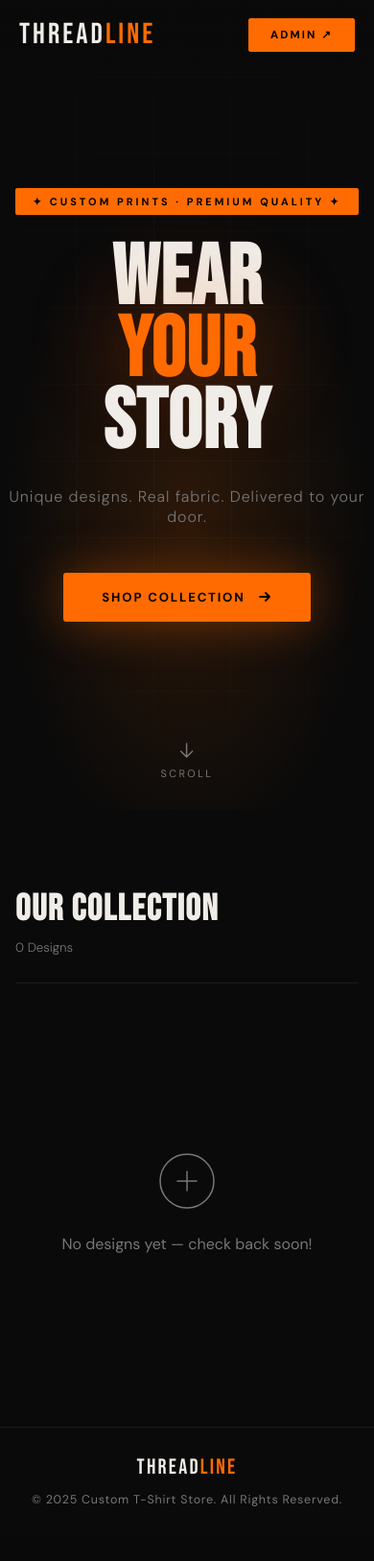
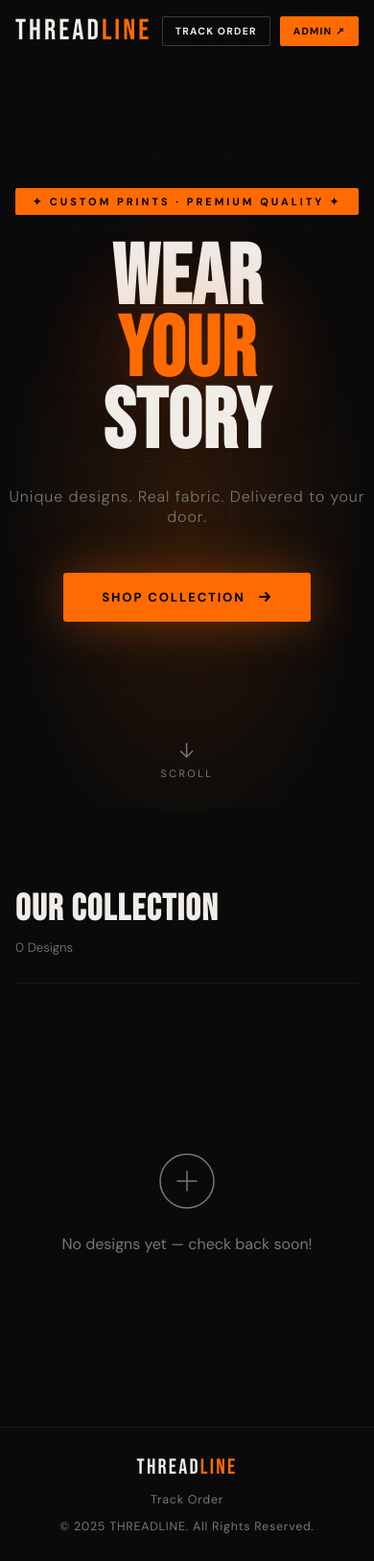
Before and after one commit to raghu2112/E-commerce, a Flask app: page / in a window 390 px wide. Shown: the whole page at 96% size. Before the commit the page ends 1570 px from the top, so only its background shows below. Run offline with Flask 3, Linux system fonts and the light colour scheme; some libraries are stand-ins or nearby versions.

Commit message:
Update home.html

```diff
--- a/templates/home.html
+++ b/templates/home.html
@@ -115,7 +115,11 @@
   .f-links a:hover{color:var(--orange);}
 
   @media(max-width:768px){nav{padding:18px 20px}.catalog{padding:80px 16px 60px}.section-hd{flex-direction:column;align-items:flex-start;gap:8px}.grid{grid-template-columns:repeat(2,1fr);gap:2px}footer{flex-direction:column;gap:12px;text-align:center;padding:28px 20px}}
-  @media(max-width:480px){.grid{grid-template-columns:1fr}.nav-btn:not(.primary){display:none}}
+  @media(max-width:480px){
+    .grid{grid-template-columns:1fr}
+    nav{padding:14px 16px;}
+    .nav-btn{padding:8px 13px;font-size:.65rem;letter-spacing:.12em;}
+  }
 </style>
 </head>
 <body>
@@ -163,12 +167,12 @@
           {% if imgs %}
             {% for img in imgs %}
             <div class="carousel-slide">
-              <img src="/static/uploads/{{ img.filename }}" alt="{{ d.name }} photo {{ loop.index }}" loading="{% if loop.first %}eager{% else %}lazy{% endif %}">
+              <img src="{{ img.filename }}" alt="{{ d.name }} photo {{ loop.index }}" loading="{% if loop.first %}eager{% else %}lazy{% endif %}">
             </div>
             {% endfor %}
           {% else %}
             <div class="carousel-slide">
-              <img src="/static/uploads/{{ d.image }}" alt="{{ d.name }}">
+              <img src="{{ d.image }}" alt="{{ d.name }}">
             </div>
           {% endif %}
         </div>
@@ -239,7 +243,10 @@
 
 <footer>
   <div class="f-logo">THREAD<span>LINE</span></div>
-  <span>© 2025 Custom T-Shirt Store. All Rights Reserved.</span>
+  <div class="f-links">
+    <a href="/track">Track Order</a>
+  </div>
+  <span>© 2025 THREADLINE. All Rights Reserved.</span>
 </footer>
 
 {% if settings and settings.admin_whatsapp %}
```
